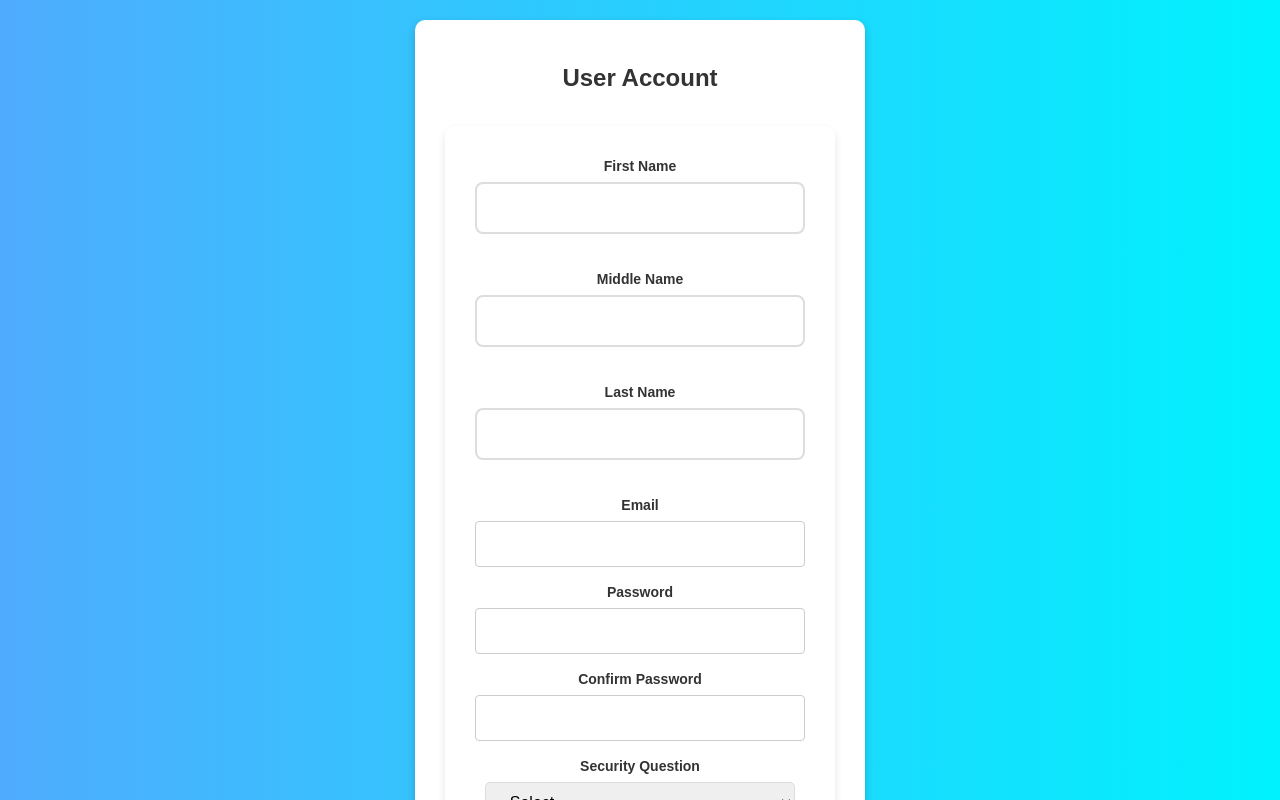
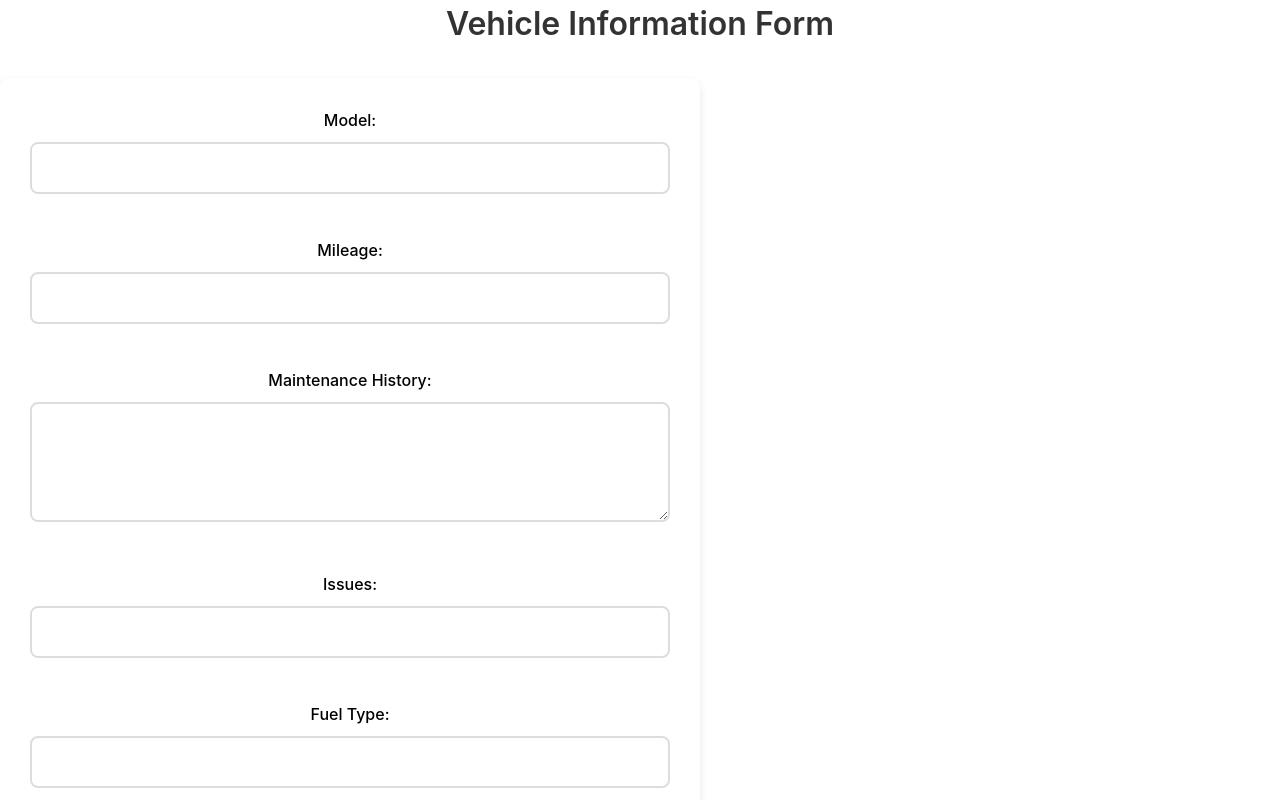
Before and after one commit to Rachit1602/asset-managements, a React (Create React App) app in the folder frontend/: page /assets/Vehicle in a window 1280 px wide. Shown: the top 800 px of the page. Built offline with nearby package versions, Linux system fonts and the light colour scheme.

Commit message:
React Routes Integration

```diff
--- a/frontend/package.json
+++ b/frontend/package.json
@@ -8,6 +8,7 @@
     "@testing-library/user-event": "^13.5.0",
     "react": "^18.3.1",
     "react-dom": "^18.3.1",
+    "react-router": "^6.25.1",
     "react-router-dom": "^6.25.1",
     "react-scripts": "5.0.1",
     "react-toastify": "^10.0.5",
--- a/frontend/src/App.js
+++ b/frontend/src/App.js
@@ -3,15 +3,30 @@ import './App.css';
 import React from 'react';
 import SignupForm from './components/SignUp';
 import Login from './components/Login';
+import VehicleForm from './components/form';
+import Navigation from './components/Navigation';
+import Home from './components/Home';
 import { ToastContainer } from 'react-toastify';
 import 'react-toastify/dist/ReactToastify.css'
+import {BrowserRouter,Routes,Route,Outlet} from 'react-router-dom';
+
 
 function App() {
 
   return (
     <div className="App">
-      <SignupForm/>
-      <Login/>
+        <BrowserRouter>
+            <Routes>
+                <Route path="/" element={<Navigation/>}>
+                    <Route index element={<Home/>} />
+                    <Route path="login" element={<Login/>} />
+                    <Route path="signup" element={<SignupForm/>} />
+                    <Route path="assets/Vehicle" element={<VehicleForm/>} />
+                </Route>
+            </Routes>
+        </BrowserRouter>
+      {/* <SignupForm/>
+      <Login/> */}
       <ToastContainer/>
     </div>
   );
--- /dev/null
+++ b/frontend/src/components/Home.jsx
@@ -0,0 +1,7 @@
+import React from 'react';
+
+export default function Home(){
+    return (
+        <h1>Hii</h1>
+    )
+}
--- /dev/null
+++ b/frontend/src/components/Navigation.jsx
@@ -0,0 +1,11 @@
+import React from 'react';
+import {Outlet} from 'react-router-dom'
+
+export default function Navigation(){
+    return (
+        <>
+
+            <Outlet/>
+        </>
+    )
+}
--- a/frontend/src/components/form.js
+++ b/frontend/src/components/form.js
@@ -171,8 +171,5 @@ const VehicleForm = () => {
     );
 };
 
-<<<<<<< HEAD
+
 export default VehicleForm;
-=======
-export default VehicleForm;
->>>>>>> da3043fb287f69009065fd475ee93d7ee7f13ce8
--- a/frontend/tailwind.config.js
+++ b/frontend/tailwind.config.js
@@ -7,4 +7,4 @@ module.exports = {
     extend: {},
   },
   plugins: [],
-}
+};
```
Also changed, not shown: 1 other file (tests, documents, lock files or other folders).
